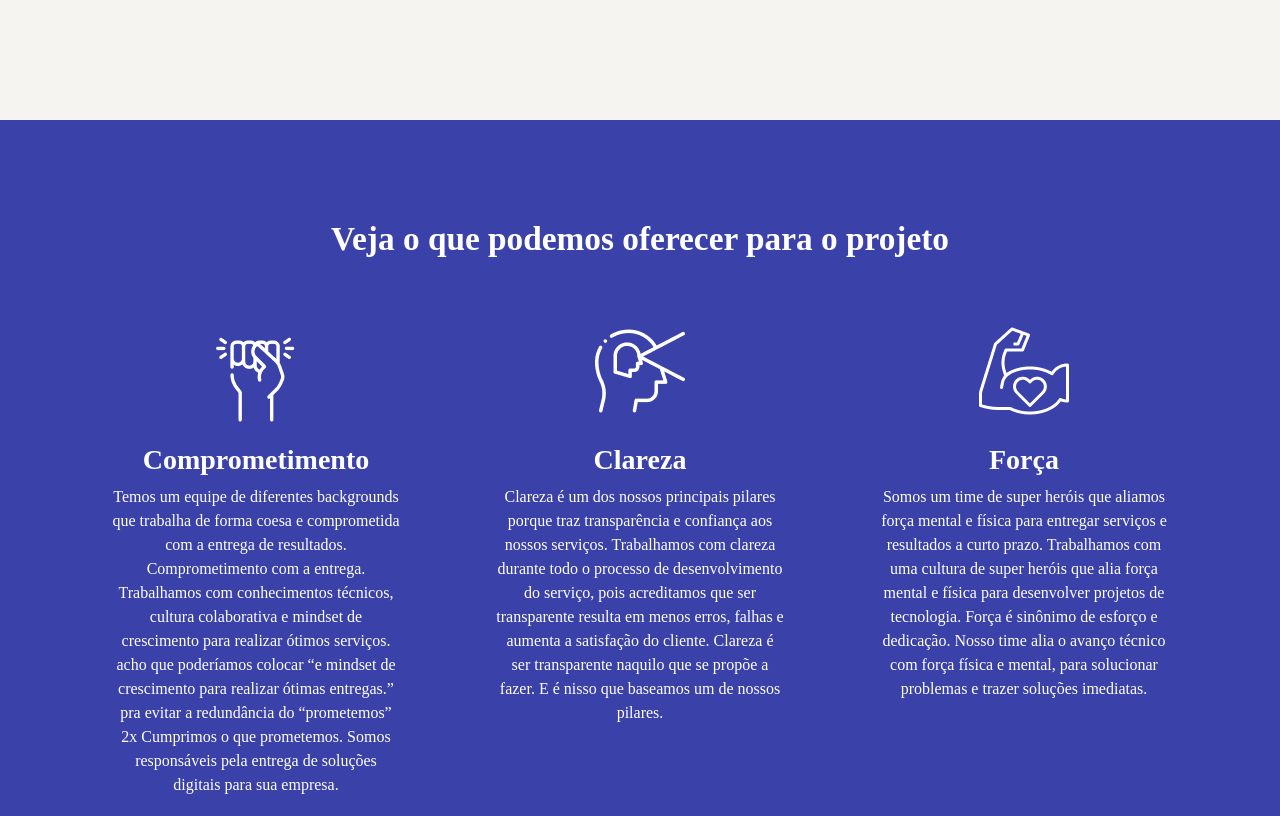
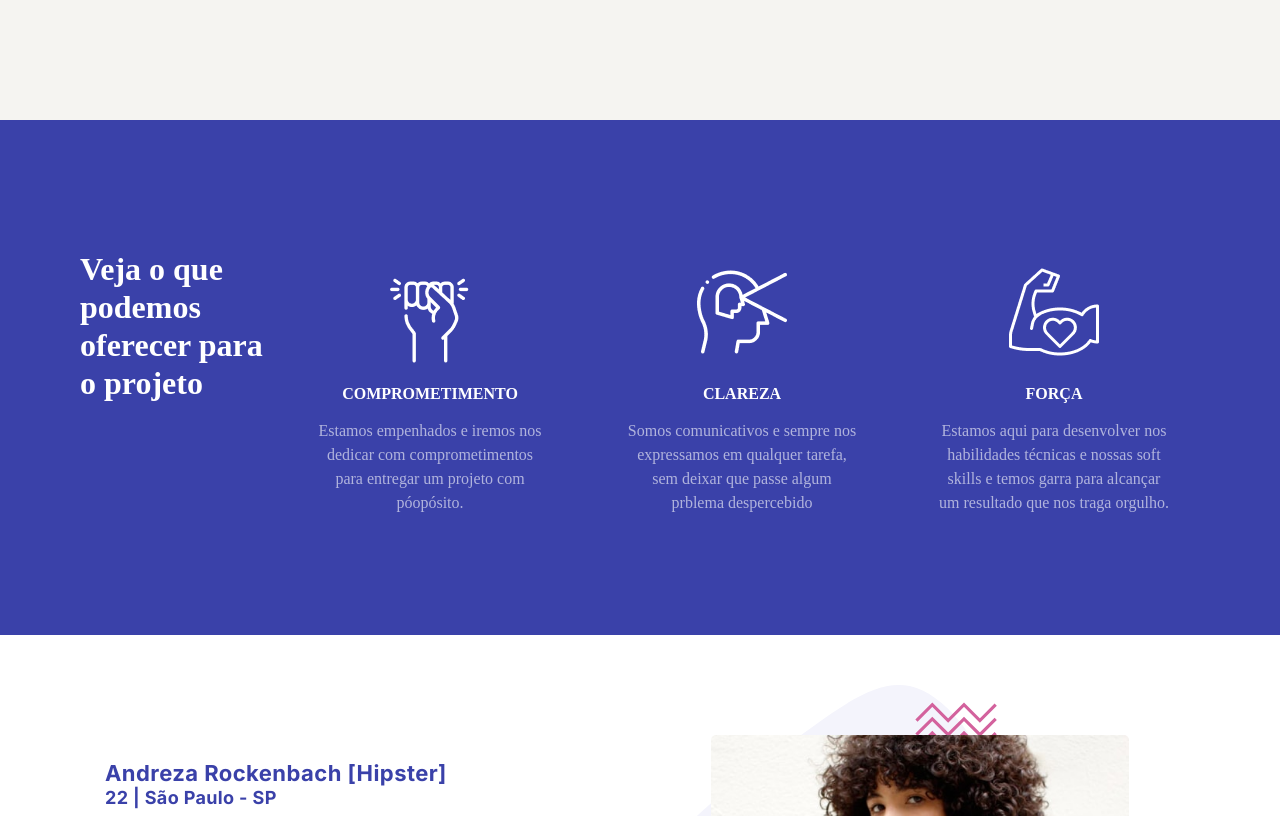
Before and after one commit to eduardopinheiromr/gama-empresa, a website: page index.html in a window 1280 px wide. Shown: the part 1080-1896 px from the top of the page. Drawn offline with nearby package versions, Linux system fonts and the light colour scheme.

Commit message:
Alteração no css da section mission

```diff
--- a/index.html
+++ b/index.html
@@ -93,48 +93,33 @@
 
   <!-- INICIO - O que podemos oferecer -->
   <section class="mission">
-    <div class="mission-call">
-      <p>Veja o que podemos oferecer para o projeto</p>
-    </div>
-    <div class="mission-columns">
-      <div class="mission-column">
-        <img src="assets/images/mission-icons/icon-comprometimento.png" />
-        <h3>Comprometimento</h3>
-        <p>Temos um equipe de diferentes backgrounds que trabalha de forma coesa e comprometida com a entrega de
-          resultados.
+    <div class="container">
+      <div>
+        <h2 class="title">Veja o que podemos oferecer para o projeto</p>
+      </div>
 
-          Comprometimento com a entrega. Trabalhamos com conhecimentos técnicos, cultura colaborativa e mindset de
-          crescimento para realizar ótimos serviços.
-
-          acho que poderíamos colocar “e mindset de crescimento para realizar ótimas entregas.” pra evitar a redundância
-          do “prometemos” 2x
-
-          Cumprimos o que prometemos. Somos responsáveis pela entrega de soluções digitais para sua empresa.
-        </p>
+      <div class="Comprometimento">
+        <img src="assets/images/mission-icons/icon-comprometimento.png" class="img-responsive" />
+        <p>Comprometimento</p>
+        <span>
+          Estamos empenhados e iremos nos dedicar com comprometimentos para entregar um projeto com póopósito.
+        </span>
       </div>
-      <div class="mission-column">
-        <img src="assets/images/mission-icons/icon-clareza.png" />
-        <h3>Clareza</h3>
-        <p>Clareza é um dos nossos principais pilares porque traz transparência e confiança aos nossos serviços.
-
-          Trabalhamos com clareza durante todo o processo de desenvolvimento do serviço, pois acreditamos que ser
-          transparente resulta em menos erros, falhas e aumenta a satisfação do cliente.
-
-          Clareza é ser transparente naquilo que se propõe a fazer. E é nisso que baseamos um de nossos pilares.
-        </p>
+      <div class="Clareza">
+        <img src="assets/images/mission-icons/icon-clareza.png" class="img-responsive" />
+        <p>Clareza</p>
+        <span>
+          Somos comunicativos e sempre nos expressamos em qualquer tarefa, sem deixar que passe algum prblema
+          despercebido
+        </span>
       </div>
-      <div class="mission-column">
-        <img src="assets/images/mission-icons/icon-força.png" />
-        <h3>Força</h3>
-        <p>Somos um time de super heróis que aliamos força mental e física para entregar serviços e resultados a curto
-          prazo.
-
-          Trabalhamos com uma cultura de super heróis que alia força mental e física para desenvolver projetos de
-          tecnologia.
-
-          Força é sinônimo de esforço e dedicação. Nosso time alia o avanço técnico com força física e mental, para
-          solucionar problemas e trazer soluções imediatas.
-        </p>
+      <div class="Força">
+        <img src="assets/images/mission-icons/icon-força.png" class="img-responsive" />
+        <p>Força</p>
+        <span>
+          Estamos aqui para desenvolver nos habilidades técnicas e nossas soft skills e temos garra para alcançar um
+          resultado que nos traga orgulho.
+        </span>
       </div>
     </div>
   </section>
--- a/src/sass/_mission.scss
+++ b/src/sass/_mission.scss
@@ -1,32 +1,63 @@
 .mission{
-  display: flex;
-  flex-direction: column;
-  height: auto;
-  background: $blue-company;
-  color: $white;
-  align-items: center;
+  background-color: $blue-company;
 
-  .mission-call{
-    font-size: 25pt;
-    font-weight: bold;
-    line-height: initial;
-    margin-top: 100px;
-    margin-bottom: 25px;
+  .container{
+      padding: 120px 0;
+      display: flex;
+
+      div{
+          width: calc(100vw / 4);
+          padding: 10px;
+
+          p{
+              font-family: Raleway;
+              font-style: normal;
+              font-weight: 800;
+              font-size: 16px;
+              line-height: 19px;
+              display: flex;
+              align-items: center;
+              text-align: center;
+              text-transform: uppercase;
+
+              color: $white;
+
+          }
+      }
+
+      .title{
+          font-family: Raleway;
+          font-style: normal;
+          font-weight: 800;
+          font-size: 32px;
+          line-height: 38px;
+          flex-wrap: wrap;
+          color: $white;
+      }
+
+      .Comprometimento, .Clareza, .Força{
+          display: flex;
+          justify-content: center;
+          flex-direction: column;
+          padding: 0 40px;
+
+          p{
+              display: flex;
+              justify-content: center;
+              text-align: center;
+          }
+
+          span{
+              font-family: Raleway;
+              font-style: normal;
+              font-weight: normal;
+              font-size: 16px;
+              line-height: 24px;
+              text-align: center;
+              color: $white;
+              opacity: 0.6;
+          }
+      }
   }
-  .mission-columns{
-    display: flex;
-    width: 90%;
-    justify-content: space-around;
-    margin-bottom: 100px;
 
-    .mission-column{
-      text-align: center;
-      font-weight: 200;
-      width: 25%;
-
-      h3{
-        font-weight: bold;
-      }
-    }
-  }
 }
```
Also changed, not shown: assets/css/main.css.
